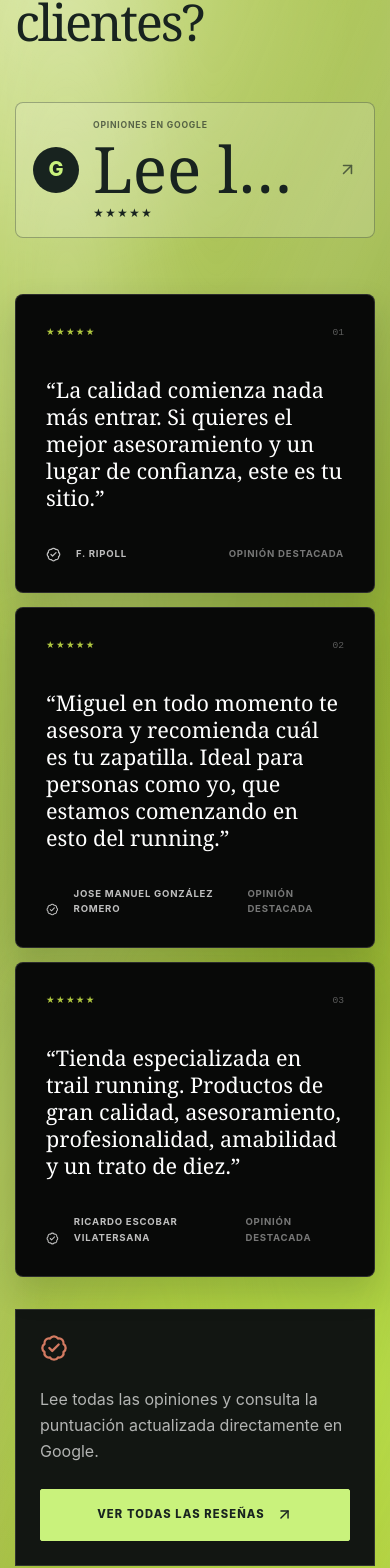
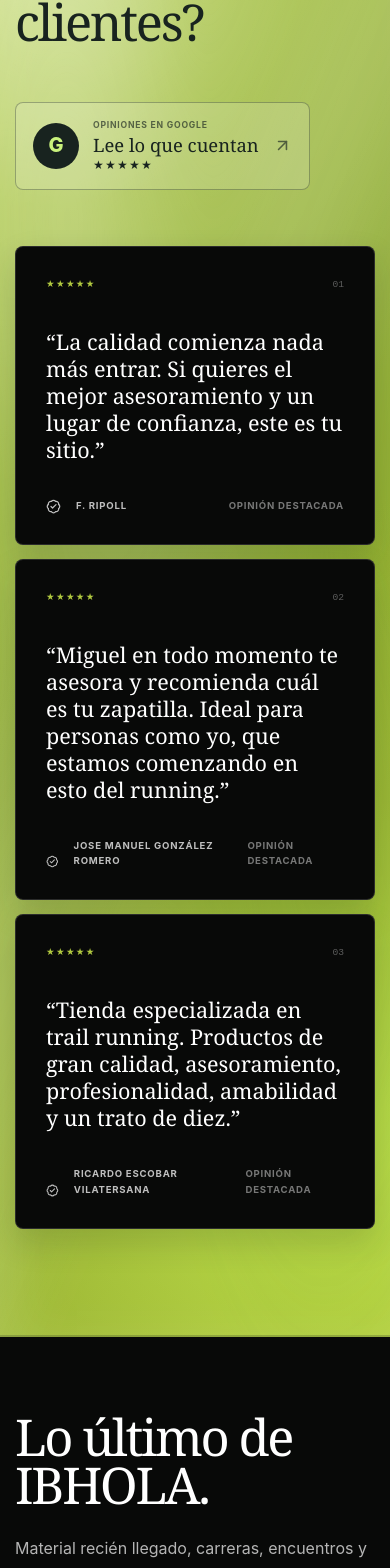
Before and after one commit to caporrfer/ibhola, a Next.js app: page / in a window 390 px wide. Shown: the part 5660-7228 px from the top of the page. Built offline with nearby package versions, Linux system fonts and the light colour scheme; no server answers.

Commit message:
Corrige enlace de reseñas en móvil

```diff
--- a/app/globals.css
+++ b/app/globals.css
@@ -218,9 +218,6 @@ h1 em, h2 em, h3 em { color: inherit; font-style: normal; font-weight: inherit;
 .reviews__score-copy > span { color: var(--forest-deep); font-size: .65rem; letter-spacing: .11em; }
 .reviews__score > svg { opacity: .65; transition: opacity .2s, transform .2s; }
 .reviews__score:hover > svg { opacity: 1; transform: translate(2px,-2px); }
-.reviews__google { display: flex; align-items: center; gap: 24px; padding: 30px; border: 1px solid var(--line-dark); background: #121612; }
-.reviews__google > svg { flex: 0 0 auto; color: var(--terracotta-light); }
-.reviews__google p { flex: 1; max-width: 620px; margin: 0; color: rgba(255,255,255,.68); }
 .reviews__grid { display: grid; grid-template-columns: repeat(3, 1fr); gap: 14px; margin-bottom: 32px; }
 .review { min-height: 310px; display: flex; flex-direction: column; justify-content: space-between; padding: 30px; border: 1px solid rgba(255,255,255,.14); border-radius: 8px; background: #080908; color: white; box-shadow: 0 14px 32px rgba(24,35,31,.16); }
 .review--wide { min-height: 265px; grid-column: 1 / -1; background: var(--terracotta); }
@@ -502,9 +499,7 @@ h1 em, h2 em, h3 em { color: inherit; font-style: normal; font-weight: inherit;
   .gallery__heading > a { width: 100%; justify-content: space-between; }
   .gallery__grid { grid-template-rows: 340px 230px 280px; gap: 7px; }
   .gallery__item figcaption { inset: auto 10px 11px; font-size: .82rem; }
-  .reviews__score strong { font-size: 4rem; }
-  .reviews__google { align-items: flex-start; flex-direction: column; padding: 24px; }
-  .reviews__google .button { width: 100%; }
+  .reviews__score-copy strong { overflow: visible; font-size: 1.15rem; text-overflow: clip; white-space: normal; }
   .reviews__grid { grid-template-columns: 1fr; }
   .review--wide { grid-column: auto; }
   .review, .review--wide { min-height: 245px; }
--- a/components/HomePage.tsx
+++ b/components/HomePage.tsx
@@ -62,7 +62,6 @@ export function HomePage() {
       <section className="reviews section" id="opiniones"><div className="container">
         <div className="reviews__heading reveal"><div><p className="eyebrow">La comunidad habla</p><h2>¿Qué opinan <em>nuestros clientes?</em></h2></div><GoogleReviewsLink /></div>
         <div className="reviews__grid">{reviews.map((review, index) => <article className="review reveal" key={review.quote}><div><span className="review__stars" aria-hidden="true">★★★★★</span><span>{String(index + 1).padStart(2, "0")}</span></div><blockquote>“{review.quote}”</blockquote><footer><BadgeCheck size={15} /> {review.author}<span>Opinión destacada</span></footer></article>)}</div>
-        <div className="reviews__google reveal"><BadgeCheck size={28} /><p>Lee todas las opiniones y consulta la puntuación actualizada directamente en Google.</p><a className="button" href={business.googleReviewsUrl} target="_blank" rel="noreferrer">Ver todas las reseñas <ArrowUpRight size={17} /></a></div>
       </div></section>
 
       <section className="social-feed section"><div className="container">
```
